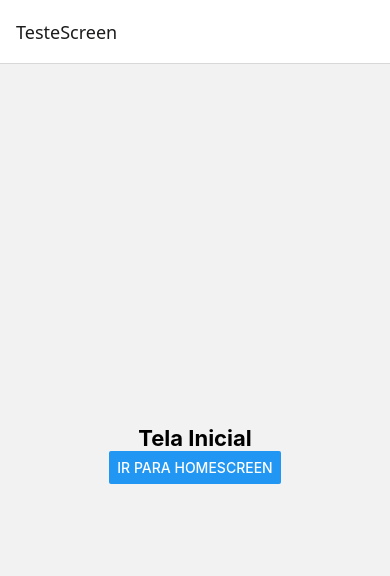
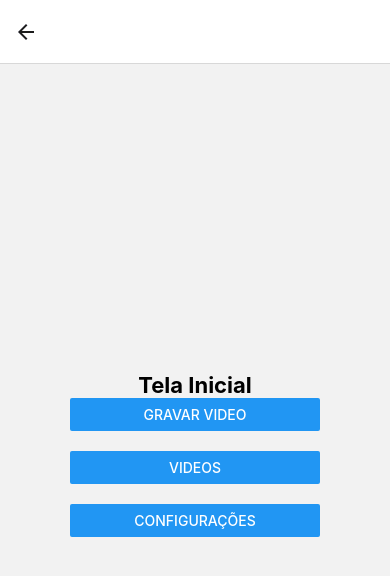
Before and after one commit to Victordelete/VIGPS, a React Native app: screen /LandingScreen in a window 390 px wide. Shown: the top 576 px of the page. Built offline with nearby package versions, Linux system fonts and the light colour scheme.

Commit message:
Create initial pages.

```diff
--- a/src/navigation/AppNavigator.js
+++ b/src/navigation/AppNavigator.js
@@ -3,16 +3,22 @@ import { NavigationContainer } from '@react-navigation/native';
 import { createStackNavigator } from '@react-navigation/stack';
 
 import HomeScreen from '../screens/HomeScreen';
-import TesteScreen from '../screens/TesteScreen';
+import RecordScreen from '../screens/RecordScreen';
+import SettingsScreen from '../screens/SettingsScreen'
+import VideosScreen from '../screens/VideosScreen';
+import LandingScreen from '../screens/LandingScreen';
 
 const Stack = createStackNavigator();
 
 export default function AppNavigator() {
   return (
     <NavigationContainer>
-      <Stack.Navigator initialRouteName="TesteScreen">
-        <Stack.Screen name="TesteScreen" component={TesteScreen} />
-        <Stack.Screen name="HomeScreen" component={HomeScreen} />
+      <Stack.Navigator initialRouteName="HomeScreen">
+        <Stack.Screen name="HomeScreen" component={HomeScreen} options={{ title: '' }} />
+        <Stack.Screen name="LandingScreen" component={LandingScreen} options={{ title: '' }} />
+        <Stack.Screen name="RecordScreen" component={RecordScreen} options={{ title: '' }} />
+        <Stack.Screen name="VideosScreen" component={VideosScreen} options={{ title: '' }} />
+        <Stack.Screen name="SettingsScreen" component={SettingsScreen} options={{ title: '' }} />
       </Stack.Navigator>
     </NavigationContainer>
   );
--- a/src/screens/HomeScreen.js
+++ b/src/screens/HomeScreen.js
@@ -4,10 +4,9 @@ import { View, Text, Button, StyleSheet } from 'react-native';
 export default function HomeScreen({ navigation }) {
   return (
     <View style={styles.container}>
-      <Text style={styles.title}>Tela Inicial</Text>
       <Button
-        title="Ir para TesteScreen"
-        onPress={() => navigation.navigate('TesteScreen')}
+        title="Iniciar"
+        onPress={() => navigation.navigate('LandingScreen')}
       />
     </View>
   );
--- /dev/null
+++ b/src/screens/LandingScreen.js
@@ -0,0 +1,42 @@
+import React from 'react';
+import { View, Text, Button, StyleSheet } from 'react-native';
+
+export default function LandingScreen({ navigation }) {
+  return (
+    <View style={styles.container}>
+      <Text style={styles.title}>Tela Inicial</Text>
+      <View style={styles.buttonsContainer}>
+        <Button
+            title="Gravar video"
+            onPress={() => navigation.navigate('RecordScreen')}
+        />
+        <Button style={styles.item}
+            title="Videos"
+            onPress={() => navigation.navigate('VideosScreen')}
+        />
+        <Button
+            title="Configurações"
+            onPress={() => navigation.navigate('SettingsScreen')}
+        />
+      </View>
+    </View>
+  );
+}
+
+const styles = StyleSheet.create({
+  container: {
+    flex: 1,
+    alignItems: 'center',
+    marginHorizontal: 16,
+    justifyContent: 'center'
+  },
+  title: {
+    fontSize: 22,
+    fontWeight: 'bold',
+    gap: 50,
+  },
+  buttonsContainer: {
+    width: '70%',
+    gap: 20,
+  }
+});
--- /dev/null
+++ b/src/screens/RecordScreen.js
@@ -0,0 +1,26 @@
+import React from 'react';
+import { View, Text, Button, StyleSheet } from 'react-native';
+
+export default function RecordScreen({ navigation }) {
+    return (
+        <View style={styles.container}>
+            <Text style={styles.title}>RecordScreen</Text>
+            {/* <Button
+                title="Ir para HomeScreen"
+                onPress={() => navigation.navigate('HomeScreen')}
+            /> */}
+        </View>
+    );
+}
+
+const styles = StyleSheet.create({
+  container: {
+    flex: 1,
+    alignItems: 'center',
+    justifyContent: 'center'
+  },
+  title: {
+    fontSize: 22,
+    fontWeight: 'bold'
+  }
+});
--- /dev/null
+++ b/src/screens/SettingsScreen.js
@@ -0,0 +1,26 @@
+import React from 'react';
+import { View, Text, Button, StyleSheet } from 'react-native';
+
+export default function SettingsScreen({ navigation }) {
+    return (
+        <View style={styles.container}>
+            <Text style={styles.title}>SettingsScreen</Text>
+            {/* <Button
+                title="Ir para HomeScreen"
+                onPress={() => navigation.navigate('HomeScreen')}
+            /> */}
+        </View>
+    );
+}
+
+const styles = StyleSheet.create({
+  container: {
+    flex: 1,
+    alignItems: 'center',
+    justifyContent: 'center'
+  },
+  title: {
+    fontSize: 22,
+    fontWeight: 'bold'
+  }
+});
--- a/src/screens/TesteScreen.js
+++ b/src/screens/VideosScreen.js
@@ -1,14 +1,14 @@
 import React from 'react';
 import { View, Text, Button, StyleSheet } from 'react-native';
 
-export default function HomeScreen({ navigation }) {
+export default function VideosScreen({ navigation }) {
     return (
         <View style={styles.container}>
-            <Text style={styles.title}>Tela Inicial</Text>
-            <Button
+            <Text style={styles.title}>VideosScreen Inicial</Text>
+            {/* <Button
                 title="Ir para HomeScreen"
                 onPress={() => navigation.navigate('HomeScreen')}
-            />
+            /> */}
         </View>
     );
 }
```
